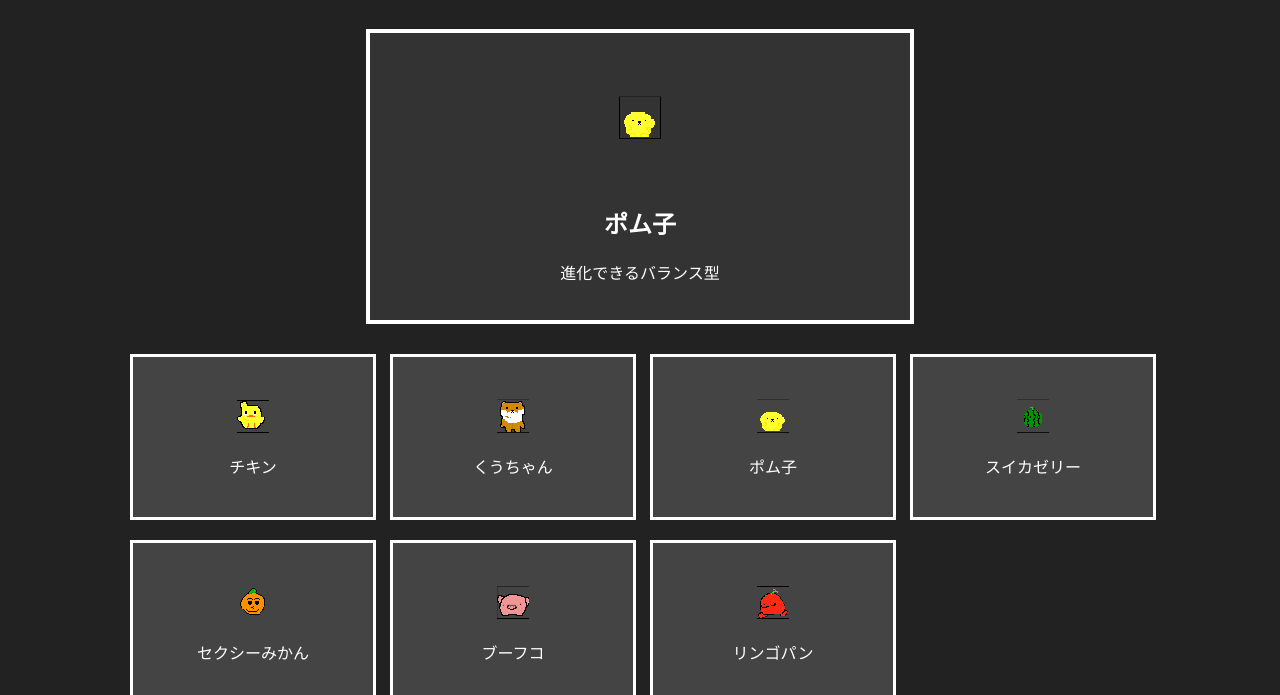
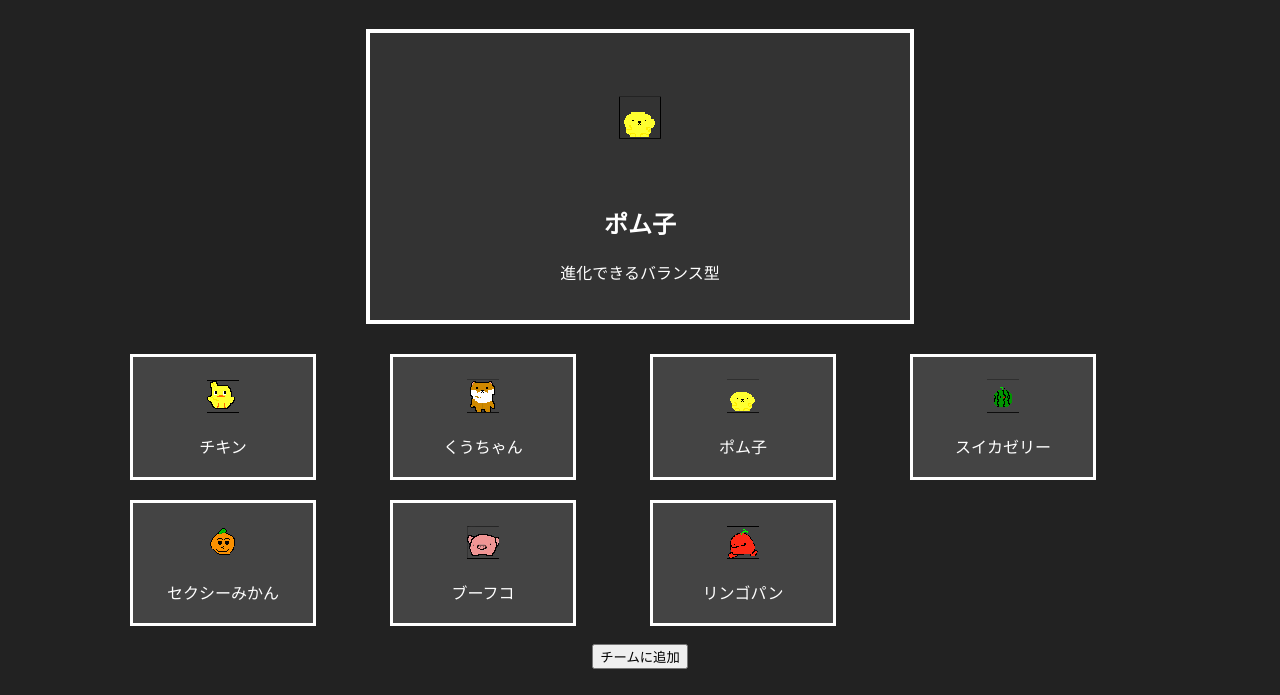
Before and after one commit to code5tomono11-wq/nui-chan, a website: page index.html in a window 1280 px wide. Shown: the part 105-800 px from the top of the page. Drawn offline with nearby package versions, Linux system fonts and the light colour scheme; no server answers.

Commit message:
Update index.html

```diff
--- a/index.html
+++ b/index.html
@@ -82,8 +82,8 @@ img[src="images/mikan.png"]{
 
     text-align:center;
 
-    width:240px;
-    height:160px;
+    width:180px;
+    height:120px;
 }
 
 .charButton:hover{
```
